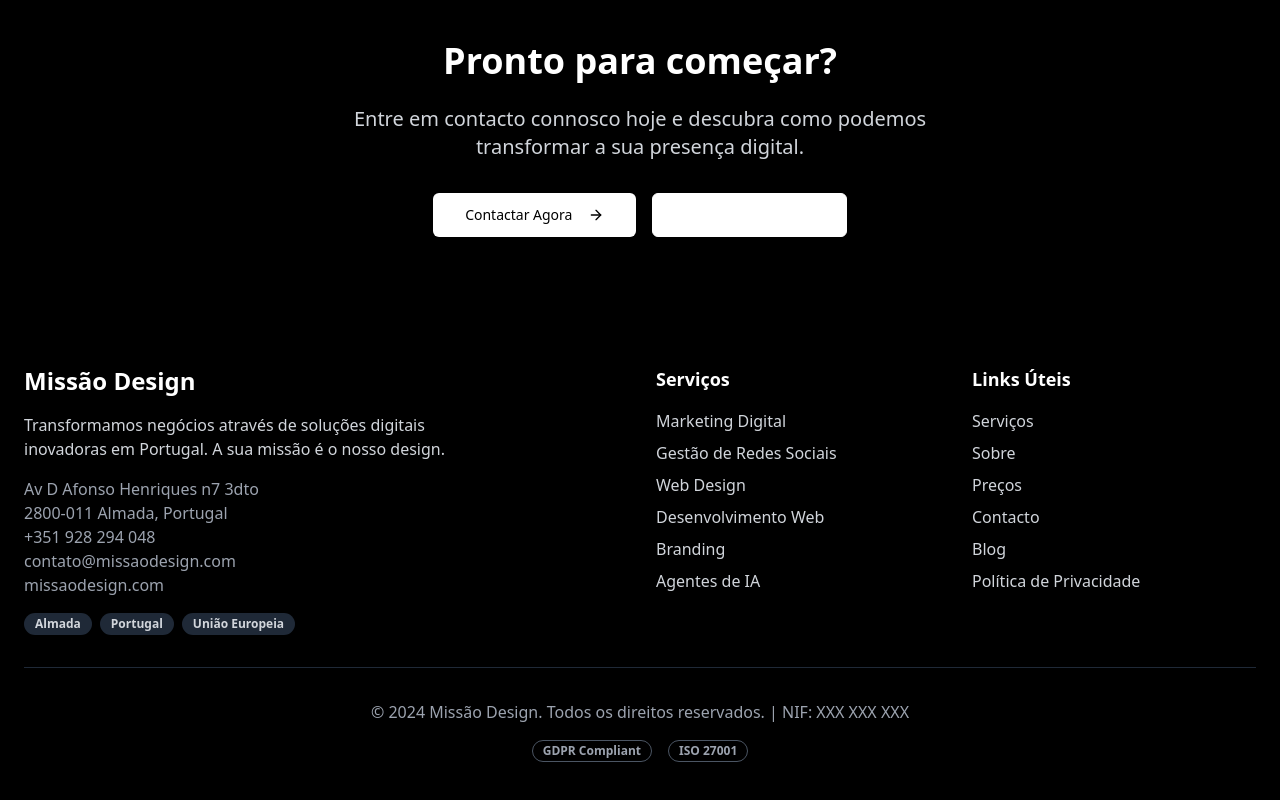
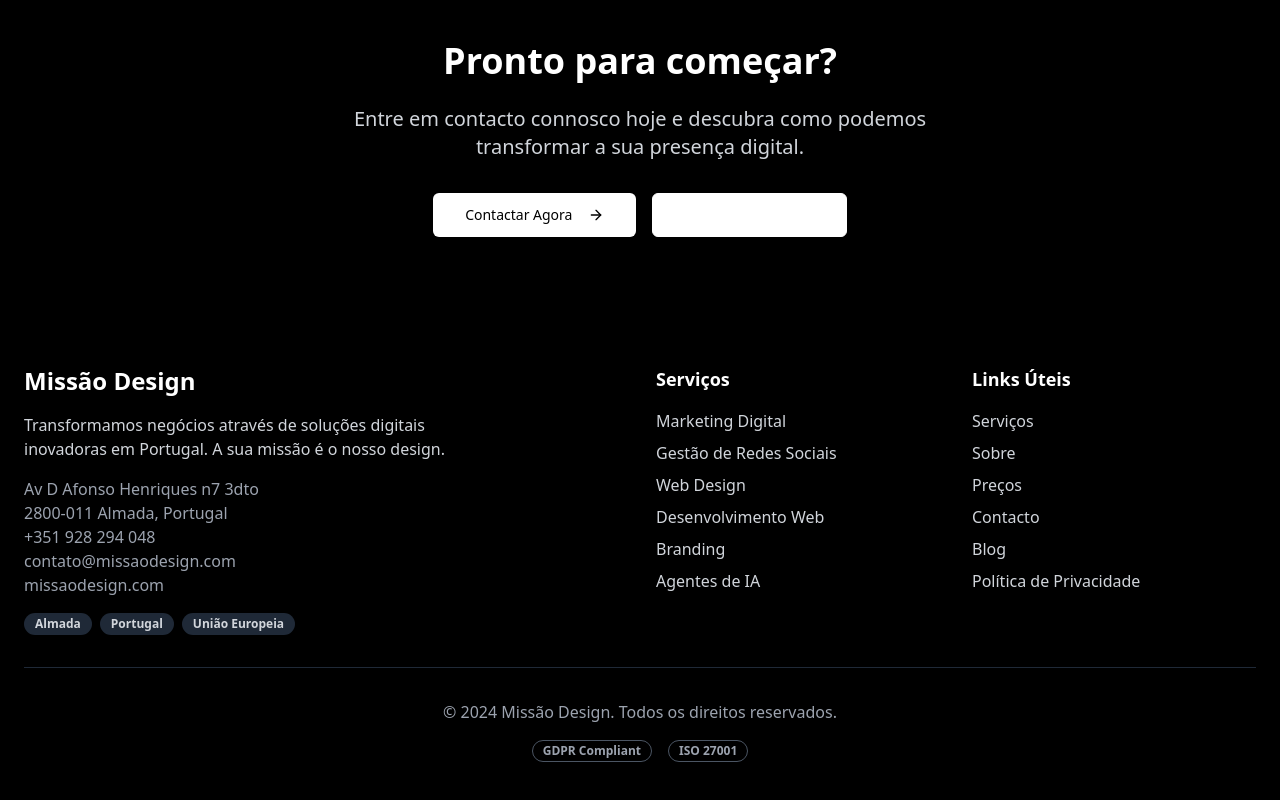
Before and after one commit to thonycs8/lisboa-digital-hub-euro, a React (Vite) app: page /marketing-digital in a window 1280 px wide. Shown: the part 1607-2407 px from the top of the page. Built offline with nearby package versions, Linux system fonts and the light colour scheme.

Commit message:
Remove NIF from footer
Removed the NIF information from the footer component.

```diff
--- a/src/contexts/LanguageContext.tsx
+++ b/src/contexts/LanguageContext.tsx
@@ -283,7 +283,7 @@ const translations: Record<Language, Translations> = {
         blog: 'Blog',
         privacy: 'Política de Privacidade',
       },
-      copyright: '2024 Missão Design. Todos os direitos reservados. | NIF: XXX XXX XXX',
+      copyright: '2024 Missão Design. Todos os direitos reservados.',
       compliance: {
         gdpr: 'GDPR Compliant',
         iso: 'ISO 27001',
@@ -557,7 +557,7 @@ const translations: Record<Language, Translations> = {
         blog: 'Blog',
         privacy: 'Política de Privacidad',
       },
-      copyright: '2024 Missão Design. Todos los derechos reservados. | NIF: XXX XXX XXX',
+      copyright: '2024 Missão Design. Todos los derechos reservados.',
       compliance: {
         gdpr: 'GDPR Compliant',
         iso: 'ISO 27001',
```
